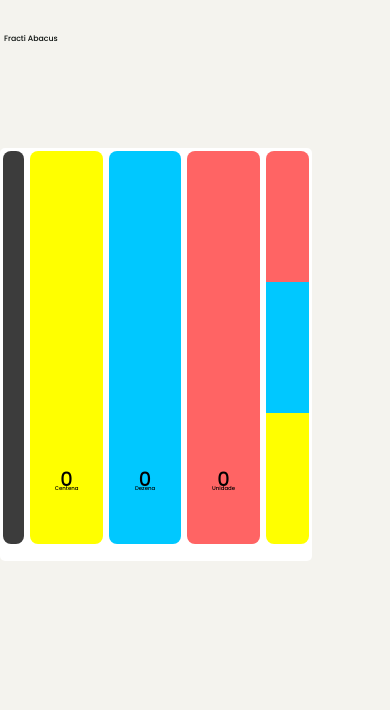
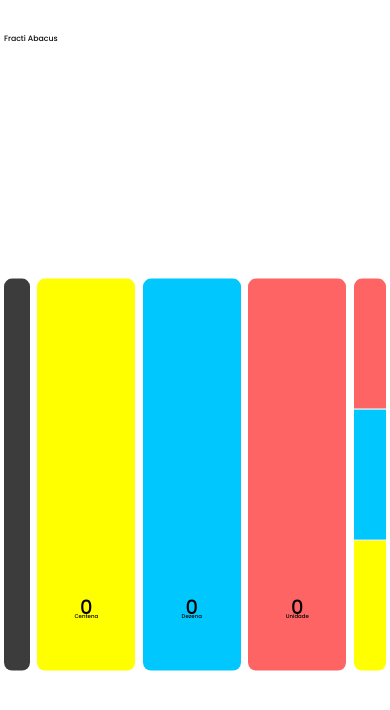
Before and after one commit to juniorsn1409/fractiabaci, a Next.js app: page / in a window 390 px wide. Shown: the top 710 px of the page. Built offline with nearby package versions, Linux system fonts and the light colour scheme.

Commit message:
[PF-65] - Ajuste (layout CSS) e responsive OK

```diff
--- a/src/components/Bead.tsx
+++ b/src/components/Bead.tsx
@@ -61,10 +61,10 @@ export const Bead: React.FC<BeadModel> = ({
       }}
       style={{
         zIndex: 1,
-        width: '7%',
-        paddingTop: '7%',
-        maxWidth: '7%',
-        minWidth: '4%',
+        width: '4%',
+        paddingTop: '4%',
+        maxWidth: '4%',
+        minWidth: '2%',
         position: 'absolute',
         touchAction: 'none',
         borderRadius: '50%',
--- a/src/styles/styles.css
+++ b/src/styles/styles.css
@@ -2,19 +2,25 @@
 body {
   margin: 0;
   padding: 0;
-    background-color: var(--braco-isabeline);
+  display: flex;
+  align-items: center;
+  justify-content: center;
+  background-color: var(--cor-de-fundo);
 }
 
-/* Main*/
+/* Main */
 .main-container {
   display: flex;
   flex-direction: column;
-    justify-content: center;
   align-items: center;
-    width: 80%;
+  width: 100%;
   height: 70%;
   background-color: var(--branco-isabeline);
+  position: relative;
+  top: 50%;
+  transform: translateY(-50%);
 }
+
 
 /* Logo*/
 .logo-container {
@@ -124,7 +130,7 @@ body {
 .board-decimal-place {
     height: 95%;
     display: grid;
-    width: 27.333%;
+    width: 30.333%;
     margin: 1%;
     display: flex;
     border-Radius: 8px;
@@ -140,11 +146,6 @@ body {
     filter: blur(0.3px);
     transform: scale(1,1);
   }
-
-  .board-decimal-place > * {
-    pointer-events: auto;
-  }
-
   .board-decimal-place:hover > *:hover {
       transform: scale(2.1, 2.1);
       filter: none;
@@ -169,9 +170,10 @@ body {
 
   /*cores BoardSideRight, onde sera adicionado as fixas */
 .board-side-right {
-    width: 13vw;
+    width: 10%;
     height: 95%;
     margin: 1%;
+    gap: 0.2%;
     display: flex;
     border-top-left-radius: 8px;
     border-top-right-radius: 8px;
```
Lines whose indentation alone changed are shown as unchanged.
